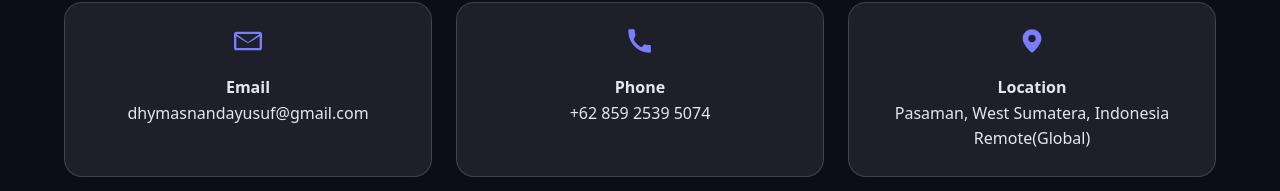
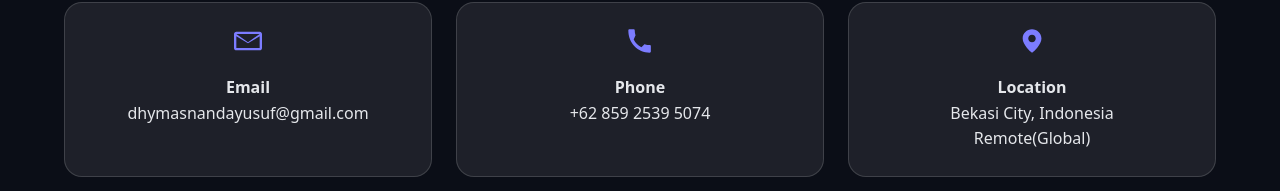
Before and after one commit to dhymasn/my-porto, a Next.js app: page / in a window 1280 px wide. Shown: the part 3278-3469 px from the top of the page. Built offline with nearby package versions, Linux system fonts and the light colour scheme.

Commit message:
update my-porto

```diff
--- a/components/Contact.jsx
+++ b/components/Contact.jsx
@@ -27,7 +27,7 @@ export default function Contact() {
               d="M12 2C7.6 2 4 5.5 4 9.9c0 5.4 7.1 11.6 7.4 11.8.4.3.9.3 1.3 0 .3-.2 7.4-6.4 7.4-11.8C20 5.5 16.4 2 12 2zm0 11.1c-1.8 0-3.2-1.4-3.2-3.2S10.2 6.7 12 6.7s3.2 1.4 3.2 3.2S13.8 13.1 12 13.1z" />
           </svg>
           <h4>Location</h4>
-          <p>Pasaman, West Sumatera, Indonesia</p>
+          <p>Bekasi City, Indonesia</p>
           <p>Remote(Global)</p>
         </div>
       </div>
```
